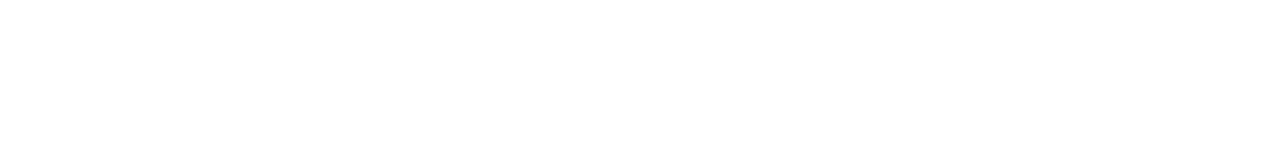
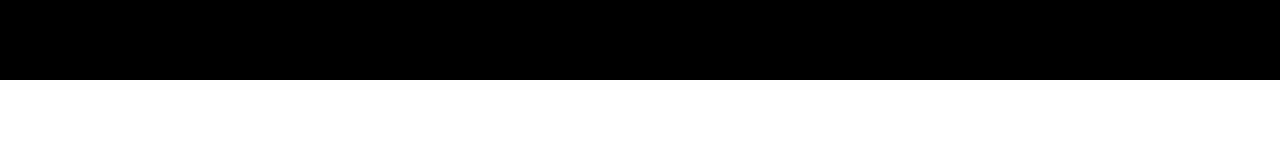
Before and after one commit to ArcticSnowyFox/ToNederlandWeGo, a plain HTML site: page index.html in a window 1280 px wide. Shown: the top 160 px of the page. Drawn offline with Linux system fonts and the light colour scheme.

Commit message:
Add navigation bar and adjust body height in CSS

```diff
--- a/index.html
+++ b/index.html
@@ -10,7 +10,7 @@
 
 <body>
     <div class="body">
-
+        <ul class="navbar"></ul>
     </div>
 </body>
 
--- a/style.css
+++ b/style.css
@@ -1,10 +1,17 @@
-*{
+* {
     margin: 0;
     padding: 0;
 }
 
 .body {
     width: 100dvw;
-    height: 100dvh;
+    height: 300dvh;
     background-color: white;
 }
+
+.navbar {
+    position: fixed;
+    width: 100dvw;
+    height: 10dvh;
+    background-color: black;
+}
```
